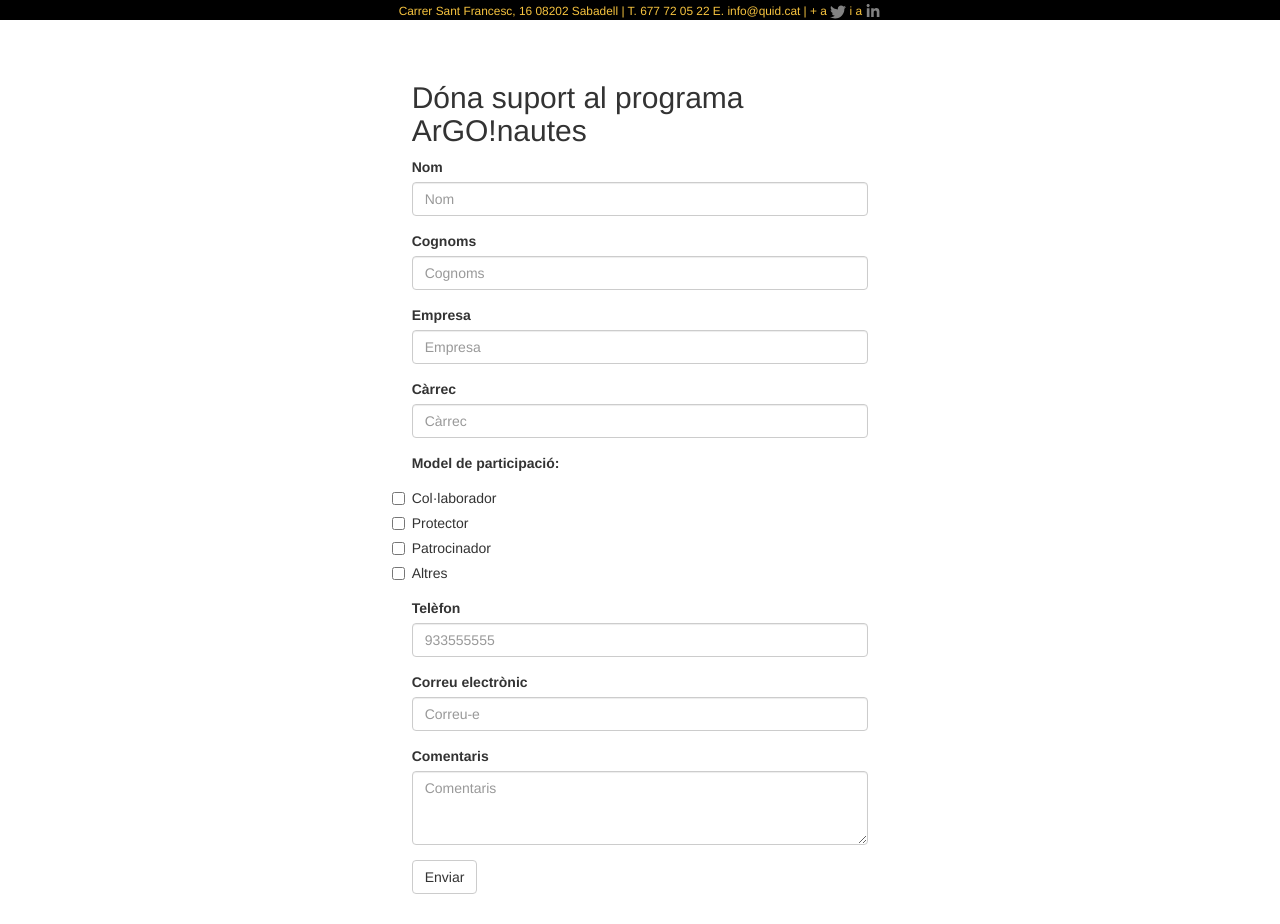
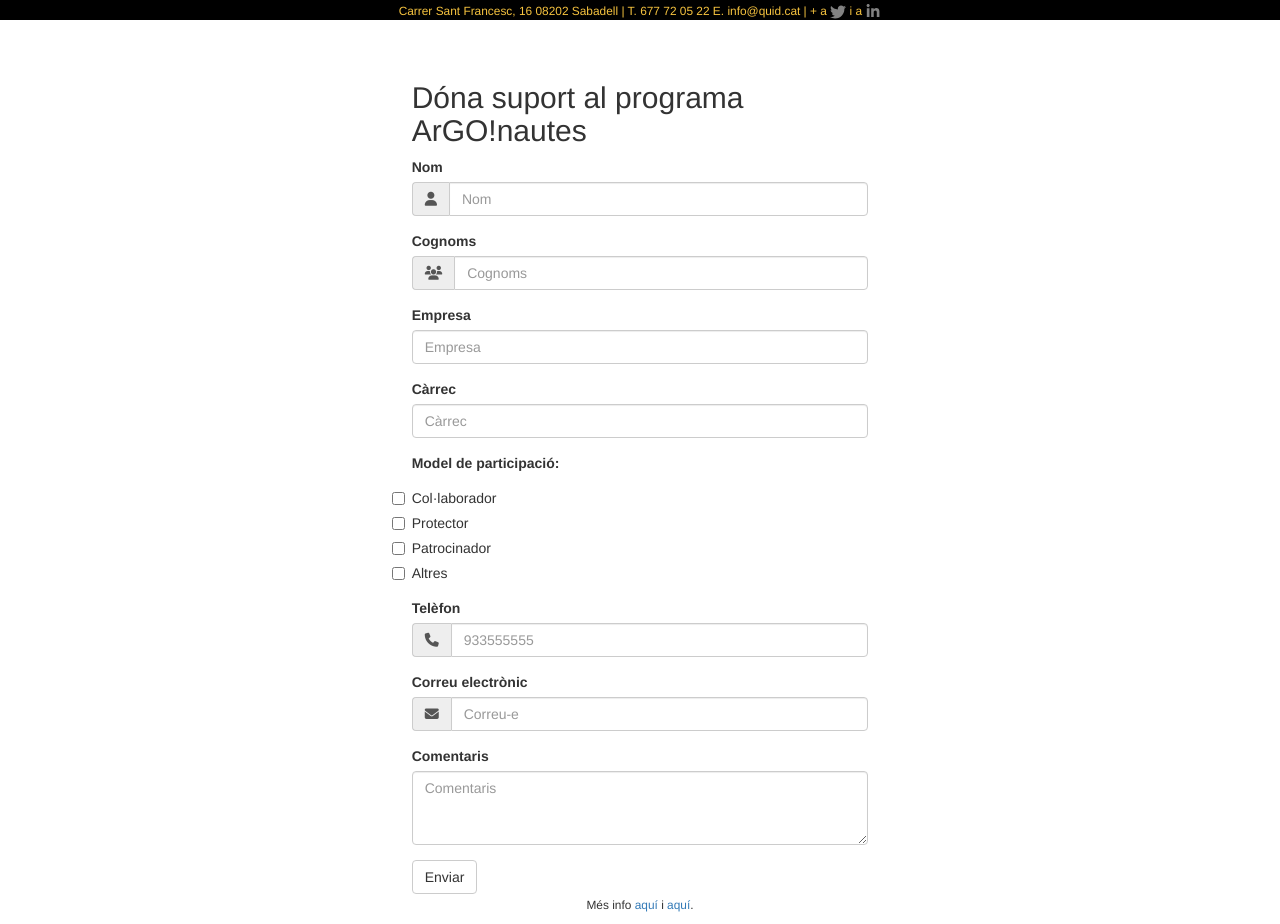
Before and after one commit to quidcec/quidcec.github.io, a Jekyll site: the page built from formulari-suport-argonautes/index.html, in a window 1280 px wide. Built offline with Jekyll 4.4.1, drawn with Linux system fonts in a browser that asks for light colours; nearby versions of some CDN libraries; before the commit the page ends 900 px from its top, so only the background shows below that.

Commit message:
millorat el formulari de suport a Argonautes.

```diff
--- a/_includes/head-simple.html
+++ b/_includes/head-simple.html
@@ -30,6 +30,8 @@
 
   <!-- Latest compiled and minified JavaScript -->
   <script src="https://maxcdn.bootstrapcdn.com/bootstrap/3.3.7/js/bootstrap.min.js" integrity="sha384-Tc5IQib027qvyjSMfHjOMaLkfuWVxZxUPnCJA7l2mCWNIpG9mGCD8wGNIcPD7Txa" crossorigin="anonymous"></script>
+
+  <script src="https://use.fontawesome.com/6f111f3b43.js"></script>
   {% endif %}
 
 </head>
--- a/formulari-suport-argonautes/index.html
+++ b/formulari-suport-argonautes/index.html
@@ -14,11 +14,17 @@ form: true
                 <input type="text" name="_gotcha" style="display:none" />
                 <div class="form-group">
                     <label for="inputName">Nom</label>
-                    <input type="text" name="nom" class="form-control" id="inputName" placeholder="Nom" required>
+                    <div class="input-group">
+                        <span class="input-group-addon"><i class="fa fa-user fa" aria-hidden="true"></i></span>
+                        <input type="text" name="nom" class="form-control" id="inputName" placeholder="Nom" required>
+                    </div>
                 </div>
                 <div class="form-group">
                     <label for="inputSurname">Cognoms</label>
-                    <input type="text" name="cognoms" class="form-control" id="inputSurname" placeholder="Cognoms" required>
+                    <div class="input-group">
+                        <span class="input-group-addon"><i class="fa fa-users fa" aria-hidden="true"></i></span>
+                        <input type="text" name="cognoms" class="form-control" id="inputSurname" placeholder="Cognoms" required>
+                    </div>
                 </div>
                 <div class="form-group">
                     <label for="inputCompany">Empresa</label>
@@ -45,11 +51,17 @@ form: true
                 </div>
                 <div class="form-group">
                     <label for="inputPhone">Telèfon</label>
-                    <input type="number" name="telefon" class="form-control" id="inputPhone" placeholder="933555555" required>
+                    <div class="input-group">
+                        <span class="input-group-addon"><i class="fa fa-phone fa" aria-hidden="true"></i></span>
+                        <input type="number" name="telefon" class="form-control" id="inputPhone" placeholder="933555555" required>
+                    </div>
                 </div>
                 <div class="form-group">
                     <label for="inputEmail">Correu electrònic</label>
-                    <input type="email" name="email" class="form-control" id="inputEmail" placeholder="Correu-e" required>
+                    <div class="input-group">
+                        <span class="input-group-addon"><i class="fa fa-envelope fa" aria-hidden="true"></i></span>
+                        <input type="email" name="email" class="form-control" id="inputEmail" placeholder="Correu-e" required>
+                    </div>
                 </div>
                 <div class="form-group">
                     <label for="inputMessage">Comentaris</label>
@@ -58,5 +70,6 @@ form: true
                 <button type="submit" class="btn btn-default">Enviar</button>
             </form>
         </div>
+        <p class="text-center"><small>Més info <a href="https://www.quid.cat/actualitat/2017/02/01/argonautes-busquem-el-suport-d-empreses-i-institucions.html" target="_blank">aquí</a> i <a href="https://www.quid.cat/actualitat/2017/01/26/el-patrimoni-catala-mes-a-prop-gracies-a-argonautes.html" target="_blank">aquí</a>.</small></p>
     </div>
 </div>
```
Also changed, not shown: assets/images/connectar-empresa-cultura-rsc-metodologia.png (renamed from assets/images/connectar-empresa-cultura-RSC-metodologia.png).
